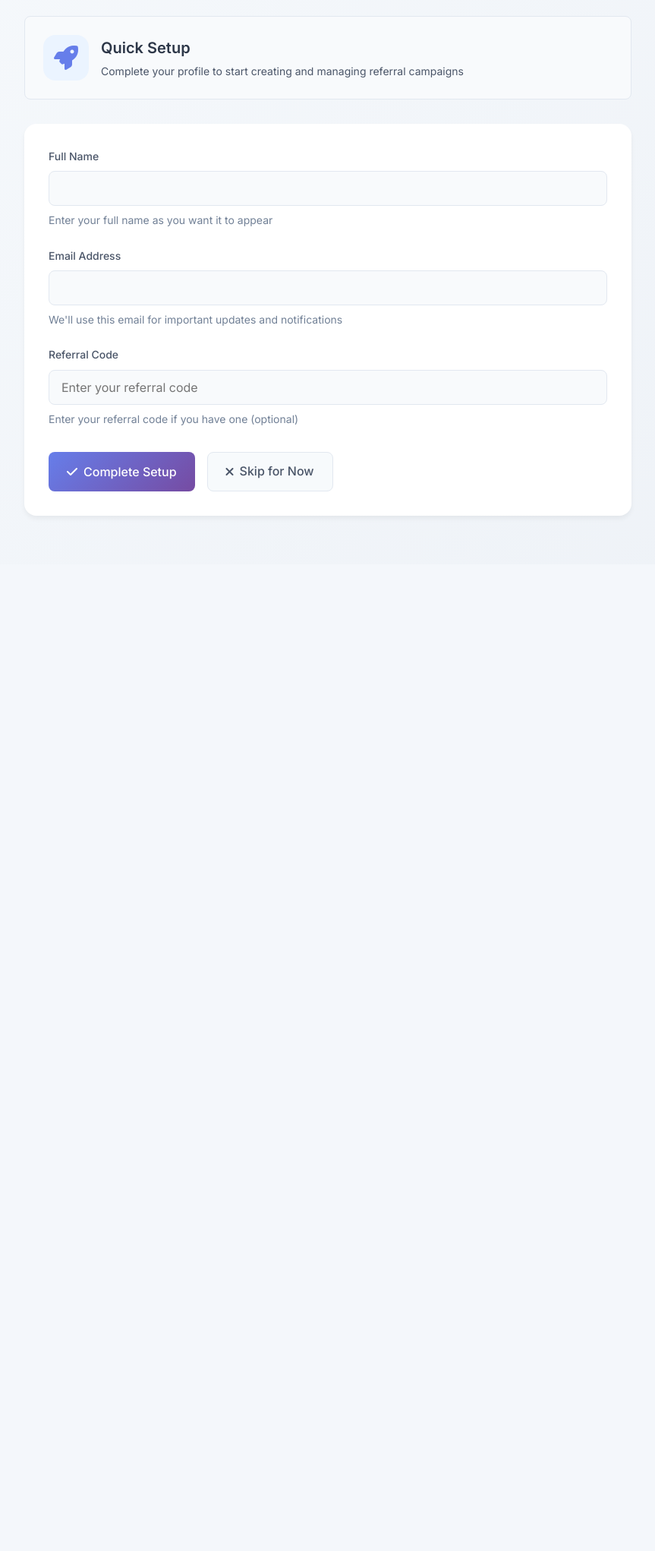
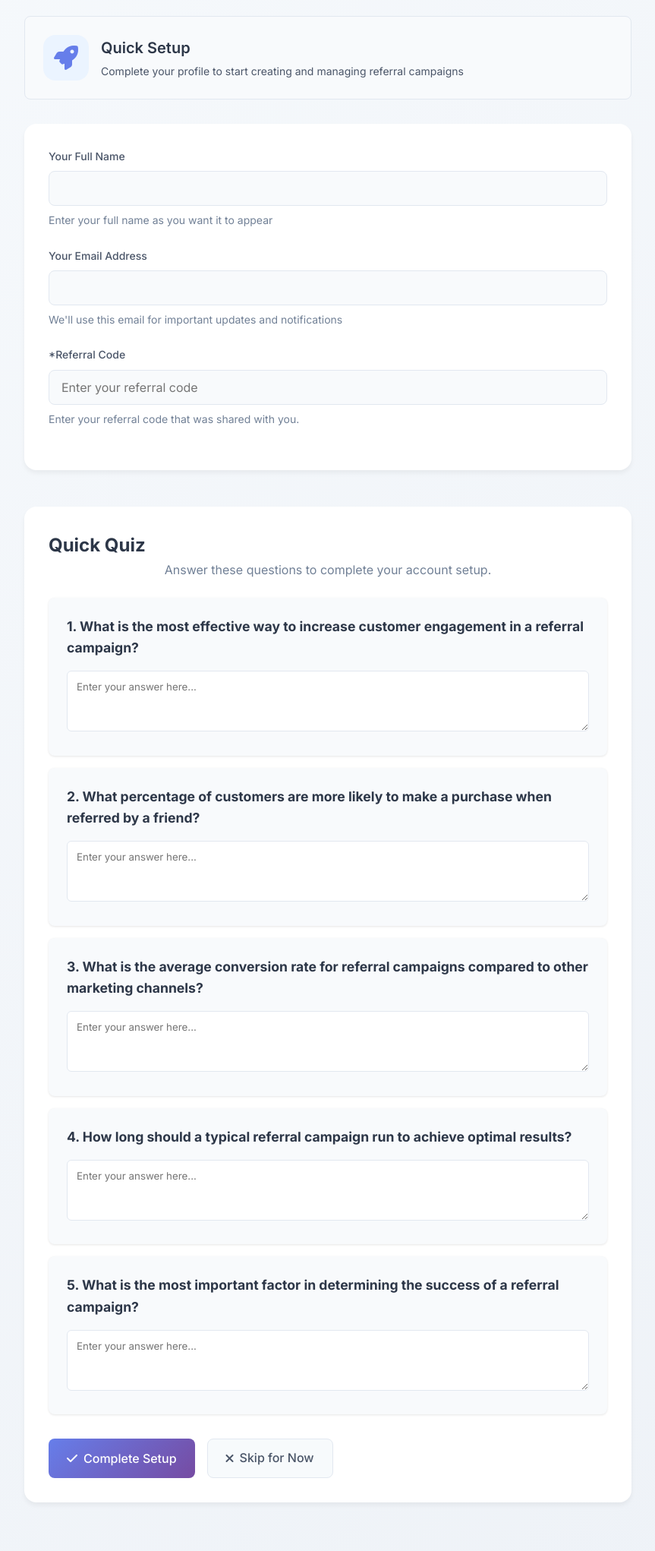
Before and after one commit to apurvabanka/Campaigner, a Django app: page /onboard/ in a window 1280 px wide. Shown: the part 160-2202 px from the top of the page at 76% size, without its empty margins (208-1071 px from the left). Before the commit the page ends 842 px from the top, so only its background shows below. Run offline with Django 5.2, Linux system fonts and the light colour scheme.

Commit message:
added trivia section for onboarding

```diff
--- a/templates/campaigns/onboarding.html
+++ b/templates/campaigns/onboarding.html
@@ -215,6 +215,63 @@
                 margin: 0 auto;
             }
         }
+
+        .trivia-section {
+            margin-top: 3rem;
+            background: white;
+            border-radius: 1rem;
+            padding: 2rem;
+            box-shadow: 0 4px 6px rgba(0, 0, 0, 0.05);
+        }
+
+        .trivia-intro {
+            color: #718096;
+            font-size: 1rem;
+            margin-bottom: 1.5rem;
+            text-align: center;
+        }
+
+        .trivia-container {
+            max-width: 800px;
+            margin: 0 auto;
+        }
+
+        .trivia-question {
+            background: #f8fafc;
+            border-radius: 0.5rem;
+            padding: 1.5rem;
+            margin-bottom: 1rem;
+            box-shadow: 0 1px 3px rgba(0, 0, 0, 0.1);
+        }
+
+        .trivia-question h3 {
+            color: #2d3748;
+            font-size: 1.1rem;
+            margin-bottom: 1rem;
+        }
+
+        .answer-input {
+            margin-top: 1rem;
+        }
+
+        .answer-textarea {
+            width: 100%;
+            padding: 0.75rem;
+            border: 1px solid #e2e8f0;
+            border-radius: 0.375rem;
+            min-height: 80px;
+            resize: vertical;
+        }
+
+        @media (max-width: 640px) {
+            .trivia-section {
+                padding: 1.5rem;
+            }
+
+            .trivia-question {
+                padding: 1rem;
+            }
+        }
     </style>
 </head>
 <body>
@@ -237,28 +294,71 @@
                 {% csrf_token %}
 
                 <div class="form-group">
-                    <label for="name">Full Name</label>
+                    <label for="name">Your Full Name</label>
                     <input type="text" id="name" name="name" required>
                     <div class="help-text">Enter your full name as you want it to appear</div>
                     <div class="error-message">Please enter your name</div>
                 </div>
 
                 <div class="form-group">
-                    <label for="email">Email Address</label>
+                    <label for="email">Your Email Address</label>
                     <input type="email" id="email" name="email" required>
                     <div class="help-text">We'll use this email for important updates and notifications</div>
                     <div class="error-message">Please enter a valid email address</div>
                 </div>
 
                 <div class="form-group">
-                    <label for="referral_code">Referral Code</label>
+                    <label for="referral_code">*Referral Code</label>
                     <input type="text" id="referral_code" name="referral_code" placeholder="Enter your referral code">
-                    <div class="help-text">Enter your referral code if you have one (optional)</div>
+                    <div class="help-text">Enter your referral code that was shared with you.</div>
                     <div class="error-message">Please enter a valid referral code</div>
                 </div>
+            </form>
+        </div>
 
-                <div class="button-group">
-                    <button type="submit" class="btn btn-primary">
+        <div class="trivia-section">
+            <h2>Quick Quiz</h2>
+            <p class="trivia-intro">Answer these questions to complete your account setup.</p>
+
+            <div class="trivia-container">
+                <div class="trivia-question">
+                    <h3>1. What is the most effective way to increase customer engagement in a referral campaign?</h3>
+                    <div class="answer-input">
+                        <textarea class="answer-textarea" placeholder="Enter your answer here..."></textarea>
+                    </div>
+                </div>
+
+                <div class="trivia-question">
+                    <h3>2. What percentage of customers are more likely to make a purchase when referred by a friend?</h3>
+                    <div class="answer-input">
+                        <textarea class="answer-textarea" placeholder="Enter your answer here..."></textarea>
+                    </div>
+                </div>
+
+                <div class="trivia-question">
+                    <h3>3. What is the average conversion rate for referral campaigns compared to other marketing channels?</h3>
+                    <div class="answer-input">
+                        <textarea class="answer-textarea" placeholder="Enter your answer here..."></textarea>
+                    </div>
+                </div>
+
+                <div class="trivia-question">
+                    <h3>4. How long should a typical referral campaign run to achieve optimal results?</h3>
+                    <div class="answer-input">
+                        <textarea class="answer-textarea" placeholder="Enter your answer here..."></textarea>
+                    </div>
+                </div>
+
+                <div class="trivia-question">
+                    <h3>5. What is the most important factor in determining the success of a referral campaign?</h3>
+                    <div class="answer-input">
+                        <textarea class="answer-textarea" placeholder="Enter your answer here..."></textarea>
+                    </div>
+                </div>
+            </div>
+
+            <div class="button-group" style="margin-top: 2rem;">
+                <button type="submit" class="btn btn-primary" form="onboardingForm">
                     <i class="fas fa-check"></i>
                     Complete Setup
                 </button>
@@ -267,7 +367,6 @@
                     Skip for Now
                 </a>
             </div>
-            </form>
         </div>
     </div>
 
--- a/templates/campaigns/refer_customer.html
+++ b/templates/campaigns/refer_customer.html
@@ -251,14 +251,14 @@
                 {% csrf_token %}
 
                 <div class="form-group">
-                    <label for="name">Customer Name</label>
+                    <label for="name">Referral Name</label>
                     <input type="text" id="name" name="name" required>
                     <div class="help-text">Enter the full name of your referral</div>
                     <div class="error-message">Please enter the customer's name</div>
                 </div>
 
                 <div class="form-group">
-                    <label for="email">Customer Email</label>
+                    <label for="email">Referral Email</label>
                     <input type="email" id="email" name="email" required>
                     <div class="help-text">Enter a valid email address for your referral</div>
                     <div class="error-message">Please enter a valid email address</div>
```
Lines whose indentation alone changed are shown as unchanged.
